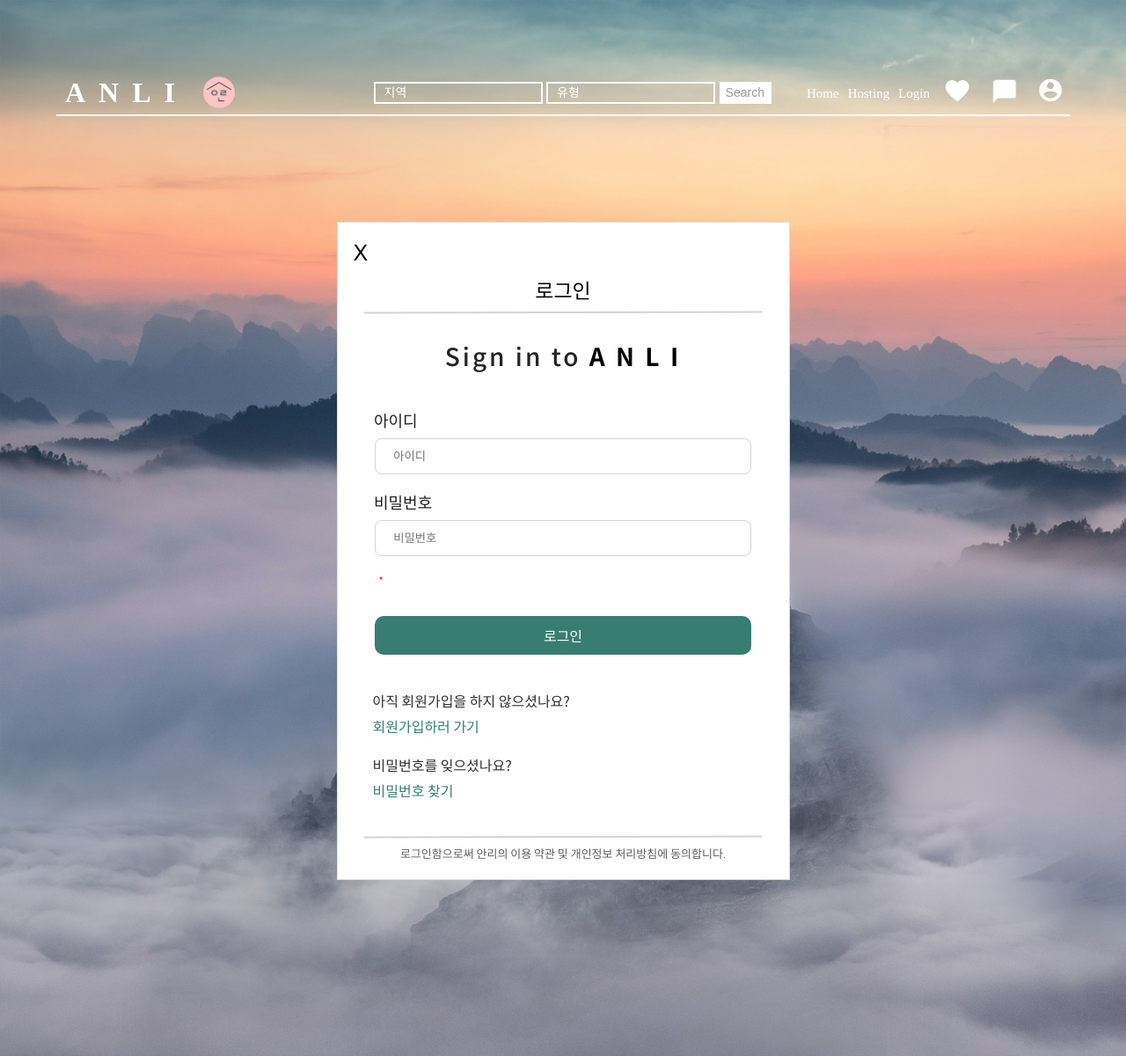
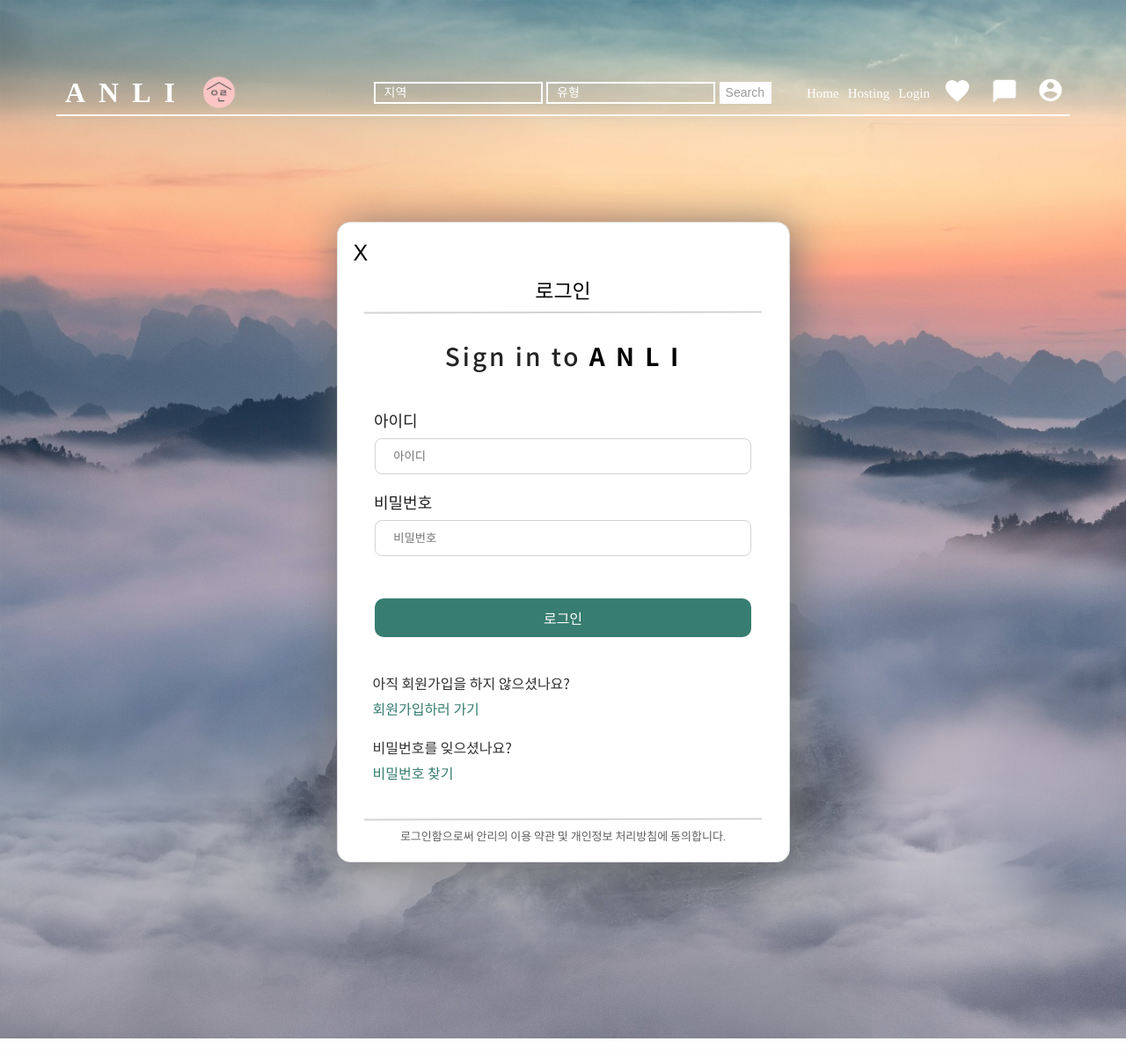
Before and after one commit to miloul/ANLI, a Django app: page /user/login/ in a window 1280 px wide. Shown: the whole page at 88% size. Run offline with Django 4.2, Linux system fonts and the light colour scheme.

Commit message:
login error fixed

```diff
--- a/anliproject/static/css/login.css
+++ b/anliproject/static/css/login.css
@@ -14,7 +14,8 @@
     width: 515px;
     background: #FFFFFF;
     border: 1px solid #dddddd;
-    /* box-shadow: 10px 10px 4px rgba(0, 0, 0, 0.25); */
+    border-radius: 15px;
+    box-shadow:5px 5px 50px rgb(117, 117, 117);
 }
 
 .upper-login {
--- a/anliproject/static/css/register1.css
+++ b/anliproject/static/css/register1.css
@@ -15,6 +15,8 @@
     width: 515px;
     background: #FFFFFF;
     border: 1px solid #dddddd;
+    border-radius: 15px;
+    box-shadow:5px 5px 50px rgb(117, 117, 117);
     /* box-shadow: 10px 10px 4px rgba(0, 0, 0, 0.25); */
 }
 
--- a/anliproject/user/templates/login.html
+++ b/anliproject/user/templates/login.html
@@ -84,7 +84,7 @@
                         <div class="login-input-box"><input type="password" placeholder="비밀번호" name="password" required>
                         </div>
                     </div>
-                    <div class="error-text-style">* {% if error %}
+                    <div class="error-text-style">{% if error %}
                         {{ error }}
                         {% endif %}
                     </div>
```
